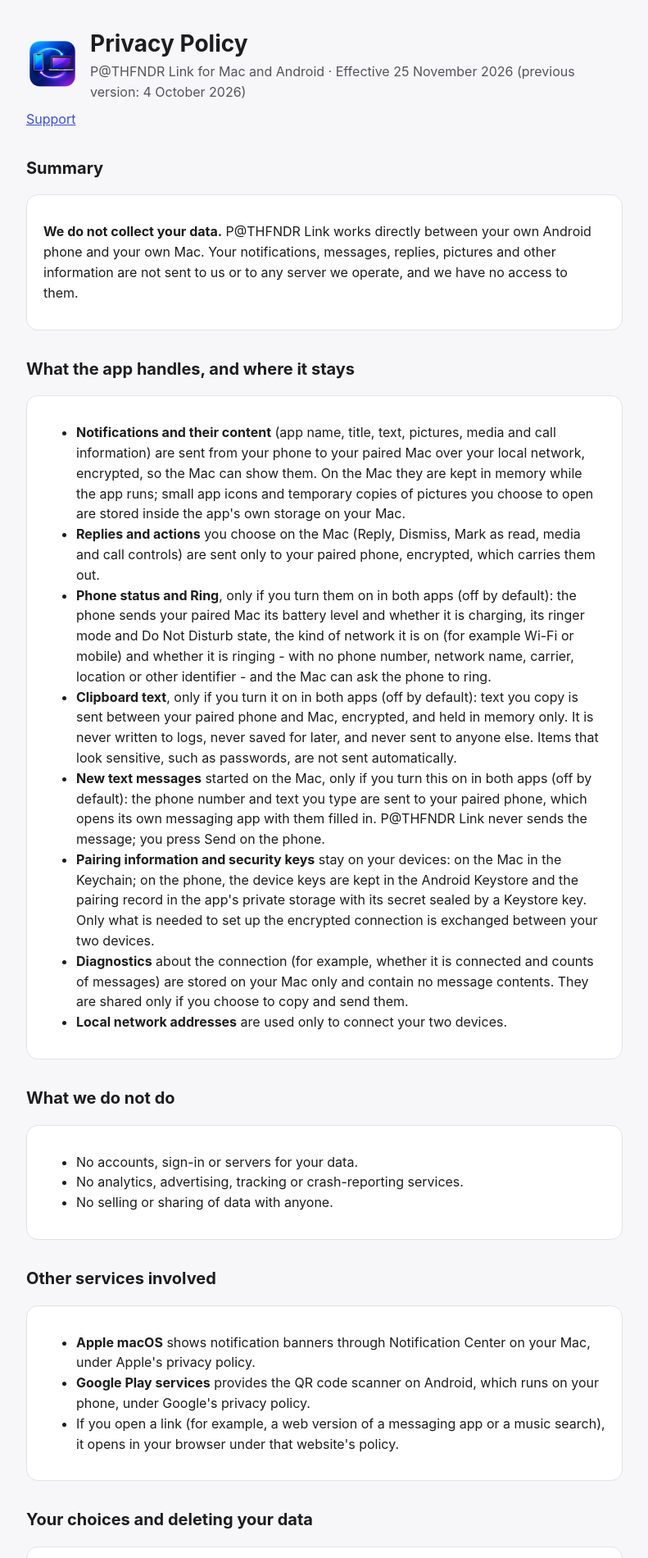
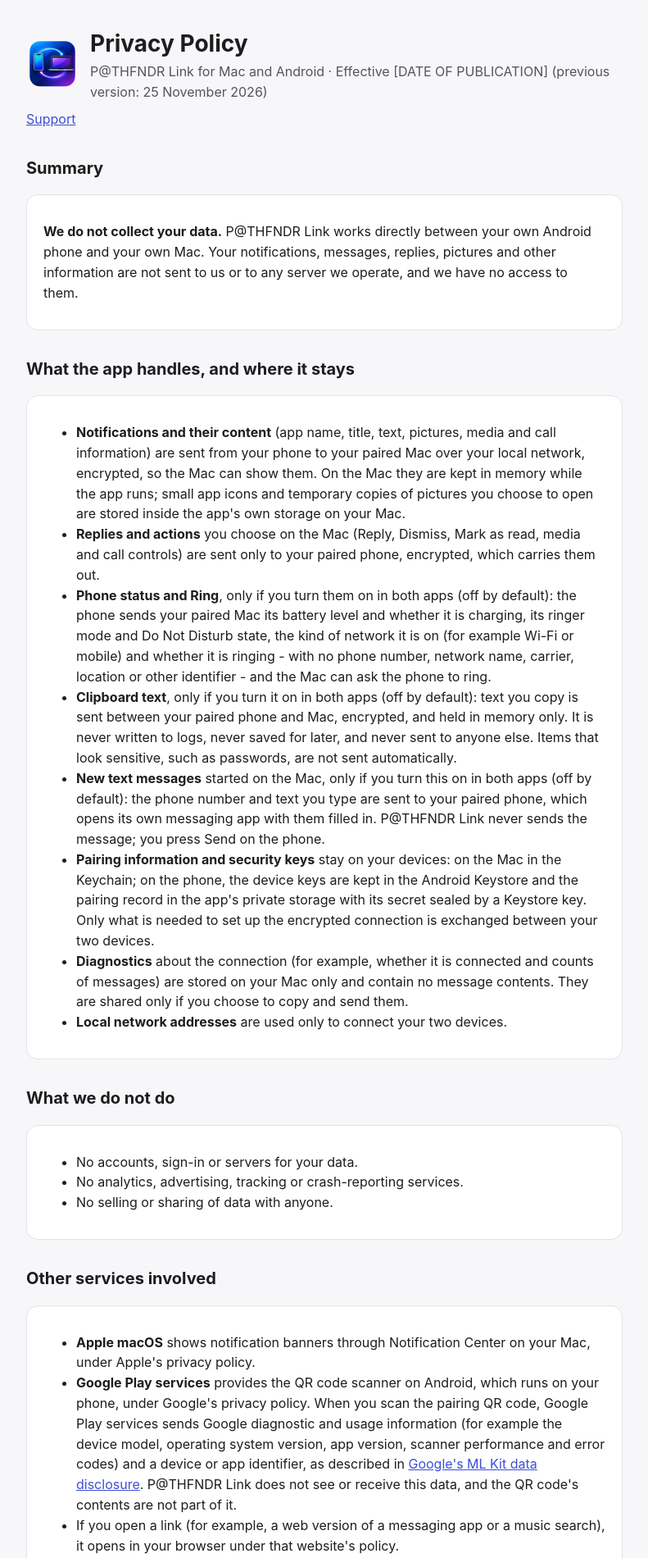
Before and after one commit to ski3md/pthfndr-link, a plain HTML site: page privacy.html in a window 1280 px wide. Shown: the top 1900 px of the page at 82% size, without its empty margins (244-1035 px from the left). Drawn offline with Linux system fonts and the light colour scheme.

Commit message:
privacy: disclose what Google's QR scanner sends Google (matches the Play Data safety answers)
Co-Authored-By: Claude Opus 5.5 <noreply@anthropic.com>
Claude-Session: https://claude.ai/code/session_01GuB8xK41QS6ZzDgbVRMHhC

```diff
--- a/privacy.html
+++ b/privacy.html
@@ -1,6 +1,6 @@
 <!doctype html><html lang="en"><head><meta charset="utf-8"><meta name="viewport" content="width=device-width,initial-scale=1">
 <title>P@THFNDR Link Privacy Policy</title><link rel="stylesheet" href="style.css"></head><body><main>
-<header><img src="icon.png" alt=""><div><h1>Privacy Policy</h1><div class="muted">P@THFNDR Link for Mac and Android · Effective 25 November 2026 (previous version: 4 October 2026)</div></div></header>
+<header><img src="icon.png" alt=""><div><h1>Privacy Policy</h1><div class="muted">P@THFNDR Link for Mac and Android · Effective [DATE OF PUBLICATION] (previous version: 25 November 2026)</div></div></header>
 <nav><a href="index.html">Support</a></nav>
 
 <h2>Summary</h2>
@@ -26,7 +26,7 @@
 <h2>Other services involved</h2>
 <div class="card"><ul>
 <li><b>Apple macOS</b> shows notification banners through Notification Center on your Mac, under Apple's privacy policy.</li>
-<li><b>Google Play services</b> provides the QR code scanner on Android, which runs on your phone, under Google's privacy policy.</li>
+<li><b>Google Play services</b> provides the QR code scanner on Android, which runs on your phone, under Google's privacy policy. When you scan the pairing QR code, Google Play services sends Google diagnostic and usage information (for example the device model, operating system version, app version, scanner performance and error codes) and a device or app identifier, as described in <a href="https://developers.google.com/ml-kit/android-data-disclosure">Google's ML Kit data disclosure</a>. P@THFNDR Link does not see or receive this data, and the QR code's contents are not part of it.</li>
 <li>If you open a link (for example, a web version of a messaging app or a music search), it opens in your browser under that website's policy.</li></ul></div>
 
 <h2>Your choices and deleting your data</h2>
```
